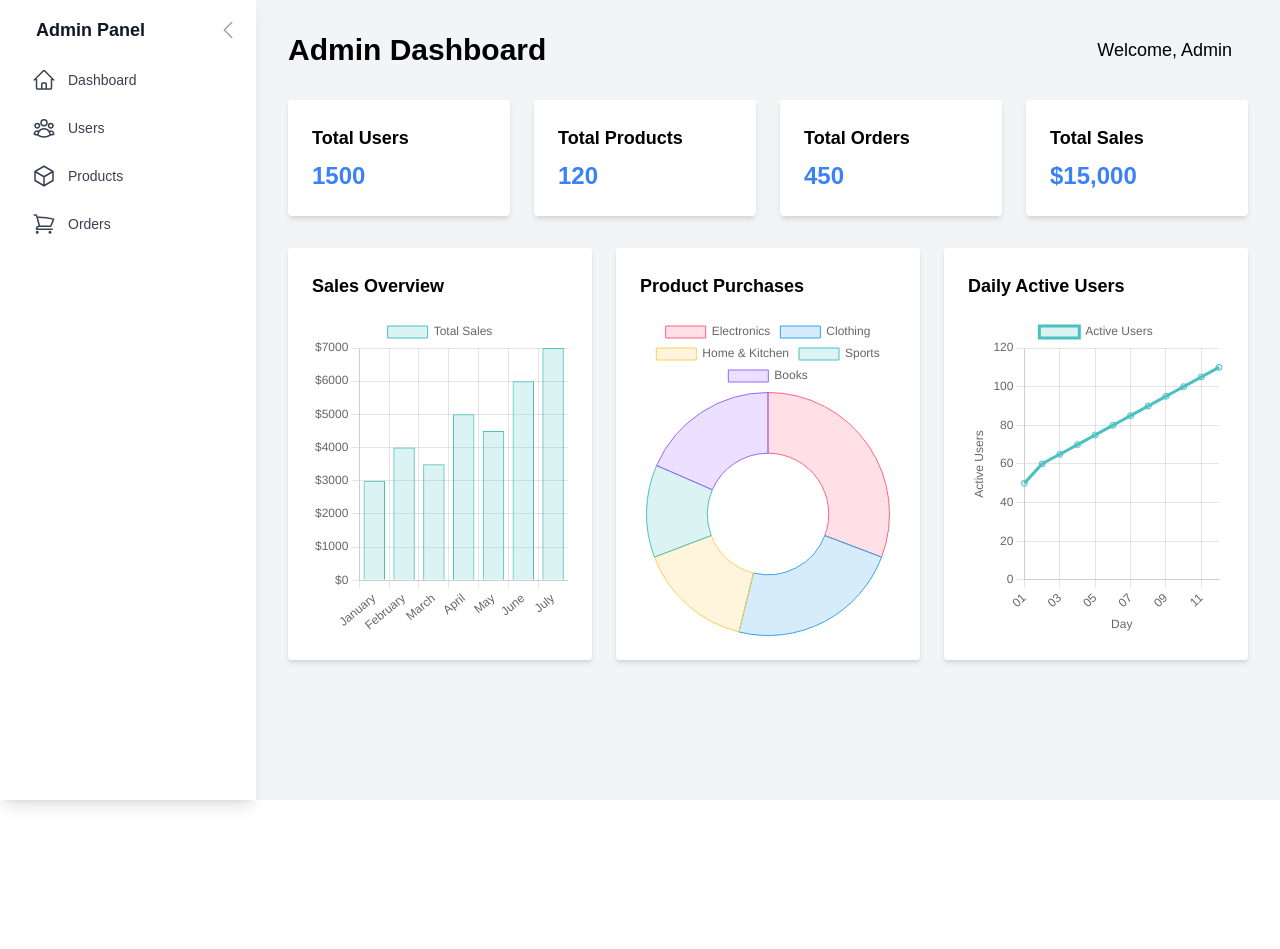
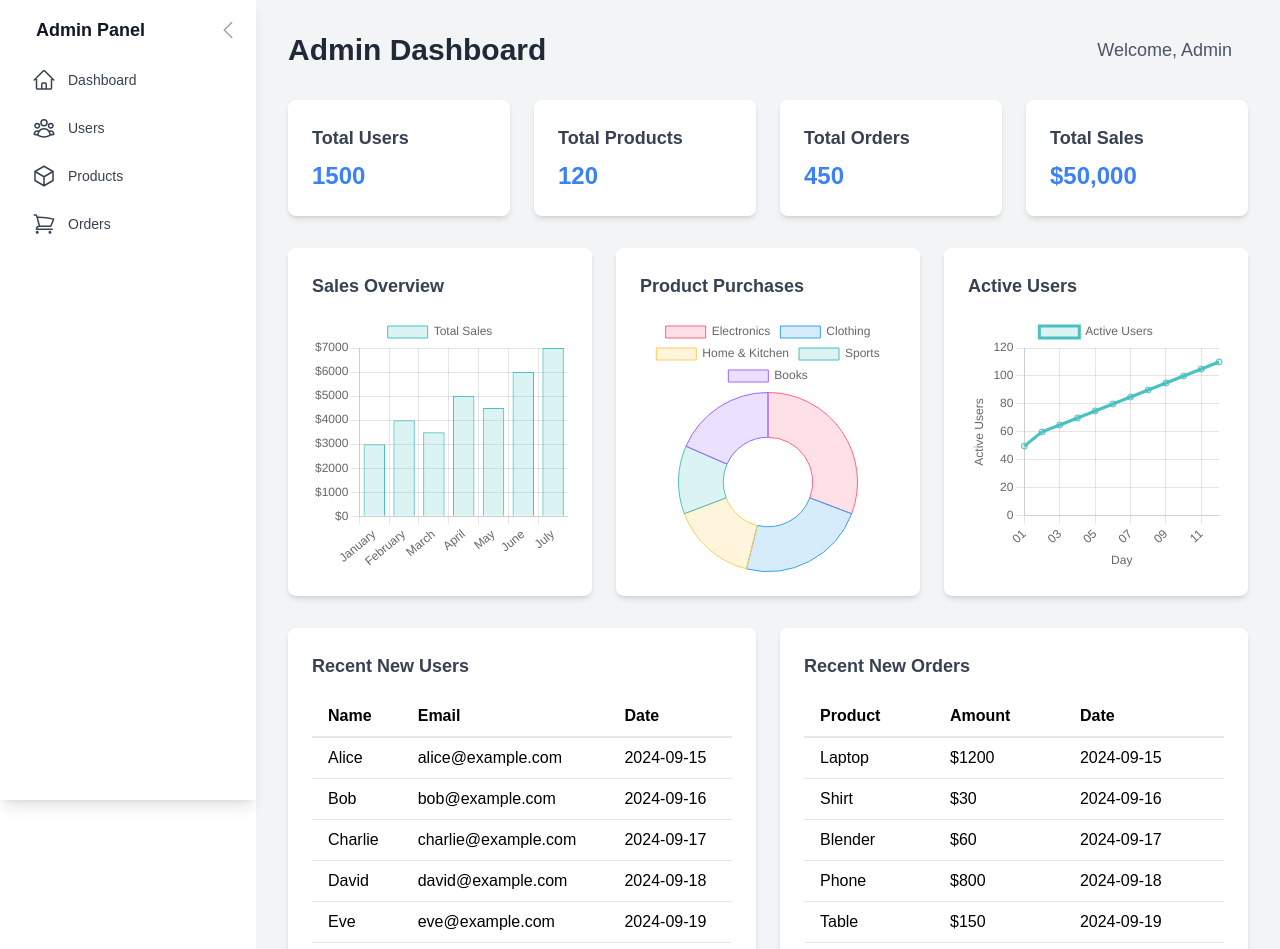
Before and after one commit to bagashanantoputra/e-commerce-dev, a React (Create React App) app in the folder frontend/: page /dashboard in a window 1280 px wide. Shown: the top 949 px of the page. Before the commit the page ends 800 px from the top, so only its background shows below. Built offline with nearby package versions, Linux system fonts and the light colour scheme.

Commit message:
enhance auth feat

```diff
--- a/frontend/src/App.js
+++ b/frontend/src/App.js
@@ -11,9 +11,12 @@ import ProfilePage from './customer/pages/ProfilePage/ProfilePage';
 import PrivateRoute from './customer/components/PrivateRoutes/PrivateRoute';
 
 // Admin Page
-import DashboardPage from './admin/components/pages/DashboardPage/DashboardPage';
+import DashboardPage from './admin/pages/DashboardPage/DashboardPage';
 
 import { UserContextProvider } from './context/userContext';
+import UserPage from './admin/pages/UserPage/UserPage';
+import ProductAdminPage from './admin/pages/ProductPage/ProductPage';
+import OrderPage from './admin/pages/OrderPage/OrderPage';
 
 
 function App() {
@@ -42,6 +45,9 @@ function App() {
             }
           />
           <Route path="dashboard" element={<DashboardPage/>} />
+          <Route path="users" element={<UserPage/>} />
+          <Route path="product-admin" element={<ProductAdminPage/>} />
+          <Route path="orders" element={<OrderPage/>} />
         </Routes>
       </div>
     </UserContextProvider>
--- a/frontend/src/admin/components/AdminNavbar/AdminNavbar.jsx
+++ b/frontend/src/admin/components/AdminNavbar/AdminNavbar.jsx
@@ -85,7 +85,7 @@ const AdminNavbar = ({ onMinimizeChange }) => {
   const navigationItems = [
     { name: 'Dashboard', href: '/dashboard', icon: HomeIcon },
     { name: 'Users', href: '/users', icon: UserGroupIcon },
-    { name: 'Products', href: '/products', icon: CubeIcon },
+    { name: 'Products', href: '/product-admin', icon: CubeIcon },
     { name: 'Orders', href: '/orders', icon: ShoppingCartIcon },
   ];
 
--- a/frontend/src/admin/components/Dashboard/Dashboard.jsx
+++ b/frontend/src/admin/components/Dashboard/Dashboard.jsx
@@ -1,9 +1,30 @@
-import React from 'react';
+import React, { useState } from 'react';
 import { Bar, Doughnut, Line } from 'react-chartjs-2';
 import { Chart as ChartJS, CategoryScale, LinearScale, BarElement, LineElement, Title, Tooltip, Legend, ArcElement, PointElement } from 'chart.js';
 
 // Register Chart.js components
 ChartJS.register(CategoryScale, LinearScale, BarElement, LineElement, Title, Tooltip, Legend, ArcElement, PointElement);
+
+const itemsPerPage = 5;
+
+const Pagination = ({ currentPage, totalItems, onPageChange }) => {
+  const totalPages = Math.ceil(totalItems / itemsPerPage);
+  const pages = [...Array(totalPages).keys()].map(num => num + 1);
+
+  return (
+    <div className="flex justify-center mt-2">
+      {pages.map(page => (
+        <button
+          key={page}
+          onClick={() => onPageChange(page)}
+          className={`mx-1 px-3 py-1 rounded-md text-sm ${currentPage === page ? 'bg-blue-600 text-white' : 'bg-gray-200 text-gray-800 hover:bg-gray-300'}`}
+        >
+          {page}
+        </button>
+      ))}
+    </div>
+  );
+};
 
 const Dashboard = () => {
   // Sample data for the bar chart
@@ -133,62 +154,137 @@ const Dashboard = () => {
     },
   };
 
+  // Sample data for recent new users and orders
+  const allUsers = [
+    { id: 1, name: 'Alice', email: 'alice@example.com', date: '2024-09-15' },
+    { id: 2, name: 'Bob', email: 'bob@example.com', date: '2024-09-16' },
+    { id: 3, name: 'Charlie', email: 'charlie@example.com', date: '2024-09-17' },
+    { id: 4, name: 'David', email: 'david@example.com', date: '2024-09-18' },
+    { id: 5, name: 'Eve', email: 'eve@example.com', date: '2024-09-19' },
+    { id: 6, name: 'Frank', email: 'frank@example.com', date: '2024-09-20' },
+  ];
+
+  const allOrders = [
+    { id: 1, product: 'Laptop', amount: 1200, date: '2024-09-15' },
+    { id: 2, product: 'Shirt', amount: 30, date: '2024-09-16' },
+    { id: 3, product: 'Blender', amount: 60, date: '2024-09-17' },
+    { id: 4, product: 'Phone', amount: 800, date: '2024-09-18' },
+    { id: 5, product: 'Table', amount: 150, date: '2024-09-19' },
+    { id: 6, product: 'Book', amount: 20, date: '2024-09-20' },
+  ];
+
+  const [currentUserPage, setCurrentUserPage] = useState(1);
+  const [currentOrderPage, setCurrentOrderPage] = useState(1);
+
+  const paginatedUsers = allUsers.slice((currentUserPage - 1) * itemsPerPage, currentUserPage * itemsPerPage);
+  const paginatedOrders = allOrders.slice((currentOrderPage - 1) * itemsPerPage, currentOrderPage * itemsPerPage);
+
   return (
-    <div className="h-screen bg-gray-100">
-      {/* Main content */}
+    <div className="min-h-screen bg-gray-100">
       <main className="min-h-full p-4 md:p-8">
-        {/* Header */}
         <header className="flex flex-col md:flex-row justify-between items-center mb-8">
-          <h1 className="text-2xl md:text-3xl font-bold mb-4 md:mb-0">Admin Dashboard</h1>
+          <h1 className="text-2xl md:text-3xl font-bold mb-4 md:mb-0 text-gray-800">Admin Dashboard</h1>
           <div className="flex items-center">
-            <span className="mr-4 text-lg">Welcome, Admin</span>
+            <span className="mr-4 text-lg text-gray-600">Welcome, Admin</span>
           </div>
         </header>
 
-        {/* Content Area */}
+        {/* Overview Section */}
         <section className="grid grid-cols-1 sm:grid-cols-2 lg:grid-cols-4 gap-6 mb-8">
-          <div className="bg-white p-6 rounded shadow-md">
-            <h3 className="text-lg font-semibold mb-2">Total Users</h3>
+          <div className="bg-white p-6 rounded-lg shadow-md hover:shadow-xl transition-shadow duration-300">
+            <h3 className="text-lg font-semibold mb-2 text-gray-700">Total Users</h3>
             <p className="text-2xl font-bold text-blue-500">1500</p>
           </div>
-          <div className="bg-white p-6 rounded shadow-md">
-            <h3 className="text-lg font-semibold mb-2">Total Products</h3>
+          <div className="bg-white p-6 rounded-lg shadow-md hover:shadow-xl transition-shadow duration-300">
+            <h3 className="text-lg font-semibold mb-2 text-gray-700">Total Products</h3>
             <p className="text-2xl font-bold text-blue-500">120</p>
           </div>
-          <div className="bg-white p-6 rounded shadow-md">
-            <h3 className="text-lg font-semibold mb-2">Total Orders</h3>
+          <div className="bg-white p-6 rounded-lg shadow-md hover:shadow-xl transition-shadow duration-300">
+            <h3 className="text-lg font-semibold mb-2 text-gray-700">Total Orders</h3>
             <p className="text-2xl font-bold text-blue-500">450</p>
           </div>
-          <div className="bg-white p-6 rounded shadow-md">
-            <h3 className="text-lg font-semibold mb-2">Total Sales</h3>
-            <p className="text-2xl font-bold text-blue-500">$15,000</p>
+          <div className="bg-white p-6 rounded-lg shadow-md hover:shadow-xl transition-shadow duration-300">
+            <h3 className="text-lg font-semibold mb-2 text-gray-700">Total Sales</h3>
+            <p className="text-2xl font-bold text-blue-500">$50,000</p>
           </div>
         </section>
 
-        {/* Charts Area */}
-        <section className="grid grid-cols-1 md:grid-cols-2 lg:grid-cols-3 gap-6">
-          {/* Bar Chart */}
-          <div className="bg-white p-6 rounded shadow-md">
-            <h3 className="text-lg font-semibold mb-4">Sales Overview</h3>
-            <div className="w-full h-64 lg:h-80">
+        {/* Charts Section */}
+        <section className="grid grid-cols-1 lg:grid-cols-3 gap-6 mb-8">
+          <div className="bg-white p-6 rounded-lg shadow-md hover:shadow-xl transition-shadow duration-300">
+            <h3 className="text-lg font-semibold mb-4 text-gray-700">Sales Overview</h3>
+            <div className="h-64">
               <Bar data={barData} options={barOptions} />
             </div>
           </div>
 
-          {/* Pie Chart */}
-          <div className="bg-white p-6 rounded shadow-md">
-            <h3 className="text-lg font-semibold mb-4">Product Purchases</h3>
-            <div className="w-full h-64 lg:h-80">
+          <div className="bg-white p-6 rounded-lg shadow-md hover:shadow-xl transition-shadow duration-300">
+            <h3 className="text-lg font-semibold mb-4 text-gray-700">Product Purchases</h3>
+            <div className="h-64">
               <Doughnut data={pieData} options={pieOptions} />
             </div>
           </div>
 
-          {/* Line Chart */}
-          <div className="bg-white p-6 rounded shadow-md">
-            <h3 className="text-lg font-semibold mb-4">Daily Active Users</h3>
-            <div className="w-full h-64 lg:h-80">
+          <div className="bg-white p-6 rounded-lg shadow-md hover:shadow-xl transition-shadow duration-300">
+            <h3 className="text-lg font-semibold mb-4 text-gray-700">Active Users</h3>
+            <div className="h-64">
               <Line data={lineData} options={lineOptions} />
             </div>
+          </div>
+        </section>
+
+        {/* Recent New Users and Orders Tables Side by Side */}
+        <section className="grid grid-cols-1 md:grid-cols-2 gap-6 mb-8">
+          {/* Recent New Users Table */}
+          <div className="bg-white p-6 rounded-lg shadow-md hover:shadow-xl transition-shadow duration-300">
+            <h3 className="text-lg font-semibold mb-4 text-gray-700">Recent New Users</h3>
+            <table className="min-w-full border-collapse">
+              <thead>
+                <tr>
+                  <th className="border-b-2 border-gray-200 px-4 py-2 text-left">Name</th>
+                  <th className="border-b-2 border-gray-200 px-4 py-2 text-left">Email</th>
+                  <th className="border-b-2 border-gray-200 px-4 py-2 text-left">Date</th>
+                </tr>
+              </thead>
+              <tbody>
+                {paginatedUsers.map(user => (
+                  <tr key={user.id}>
+                    <td className="border-b border-gray-200 px-4 py-2">{user.name}</td>
+                    <td className="border-b border-gray-200 px-4 py-2">{user.email}</td>
+                    <td className="border-b border-gray-200 px-4 py-2">{user.date}</td>
+                  </tr>
+                ))}
+              </tbody>
+            </table>
+            {paginatedUsers.length > 0 && (
+              <Pagination currentPage={currentUserPage} totalItems={allUsers.length} onPageChange={setCurrentUserPage} />
+            )}
+          </div>
+
+          {/* Recent New Orders Table */}
+          <div className="bg-white p-6 rounded-lg shadow-md hover:shadow-xl transition-shadow duration-300">
+            <h3 className="text-lg font-semibold mb-4 text-gray-700">Recent New Orders</h3>
+            <table className="min-w-full border-collapse">
+              <thead>
+                <tr>
+                  <th className="border-b-2 border-gray-200 px-4 py-2 text-left">Product</th>
+                  <th className="border-b-2 border-gray-200 px-4 py-2 text-left">Amount</th>
+                  <th className="border-b-2 border-gray-200 px-4 py-2 text-left">Date</th>
+                </tr>
+              </thead>
+              <tbody>
+                {paginatedOrders.map(order => (
+                  <tr key={order.id}>
+                    <td className="border-b border-gray-200 px-4 py-2">{order.product}</td>
+                    <td className="border-b border-gray-200 px-4 py-2">${order.amount}</td>
+                    <td className="border-b border-gray-200 px-4 py-2">{order.date}</td>
+                  </tr>
+                ))}
+              </tbody>
+            </table>
+            {paginatedOrders.length > 0 && (
+              <Pagination currentPage={currentOrderPage} totalItems={allOrders.length} onPageChange={setCurrentOrderPage} />
+            )}
           </div>
         </section>
       </main>
--- /dev/null
+++ b/frontend/src/admin/components/Order/Order.jsx
@@ -0,0 +1,9 @@
+import React from 'react'
+
+const Order = () => {
+  return (
+    <div>Order</div>
+  )
+}
+
+export default Order
--- /dev/null
+++ b/frontend/src/admin/components/Product/ProductAdmin.jsx
@@ -0,0 +1,9 @@
+import React from 'react'
+
+const ProductAdmin = () => {
+  return (
+    <div>Product</div>
+  )
+}
+
+export default ProductAdmin
--- /dev/null
+++ b/frontend/src/admin/components/Users/Users.jsx
@@ -0,0 +1,9 @@
+import React from 'react'
+
+const Users = () => {
+  return (
+    <div>Users</div>
+  )
+}
+
+export default Users
--- /dev/null
+++ b/frontend/src/admin/pages/DashboardPage/DashboardPage.jsx
@@ -0,0 +1,28 @@
+import React, { useState } from 'react';
+import AdminNavbar from '../../components/AdminNavbar/AdminNavbar';
+import Dashboard from '../../components/Dashboard/Dashboard';
+
+const DashboardPage = () => {
+  const [isMinimized, setIsMinimized] = useState(false);
+
+  // Callback function to receive the minimized state
+  const handleMinimizeChange = (minimizedState) => {
+    setIsMinimized(minimizedState);
+  };
+
+  return (
+    <div className="flex h-screen">
+      {/* Navbar */}
+      <AdminNavbar onMinimizeChange={handleMinimizeChange} />
+
+      {/* Dashboard Content */}
+      <div
+        className={`transition-all duration-300 ease-in-out flex-1 ${isMinimized ? 'lg:ml-20' : 'lg:ml-64'}`}
+      >
+        <Dashboard />
+      </div>
+    </div>
+  );
+};
+
+export default DashboardPage;
--- /dev/null
+++ b/frontend/src/admin/pages/OrderPage/OrderPage.jsx
@@ -0,0 +1,28 @@
+import React, { useState } from 'react';
+import AdminNavbar from '../../components/AdminNavbar/AdminNavbar';
+import Order from '../../components/Order/Order';
+
+const OrderPage = () => {
+  const [isMinimized, setIsMinimized] = useState(false);
+
+  // Callback function to receive the minimized state
+  const handleMinimizeChange = (minimizedState) => {
+    setIsMinimized(minimizedState);
+  };
+
+  return (
+    <div className="flex h-screen">
+      {/* Navbar */}
+      <AdminNavbar onMinimizeChange={handleMinimizeChange} />
+
+      {/* Order Content */}
+      <div
+        className={`transition-all duration-300 ease-in-out flex-1 ${isMinimized ? 'lg:ml-20' : 'lg:ml-64'}`}
+      >
+        <Order />
+      </div>
+    </div>
+  );
+};
+
+export default OrderPage;
--- a/frontend/src/admin/components/pages/DashboardPage/DashboardPage.jsx
+++ b/frontend/src/admin/pages/ProductPage/ProductPage.jsx
@@ -1,8 +1,9 @@
 import React, { useState } from 'react';
-import AdminNavbar from '../../AdminNavbar/AdminNavbar';
-import Dashboard from '../../Dashboard/Dashboard';
+import AdminNavbar from '../../components/AdminNavbar/AdminNavbar';
+import ProductAdmin from '../../components/Product/ProductAdmin';
 
-const DashboardPage = () => {
+
+const ProductAdminPage = () => {
   const [isMinimized, setIsMinimized] = useState(false);
 
   // Callback function to receive the minimized state
@@ -15,14 +16,14 @@ const DashboardPage = () => {
       {/* Navbar */}
       <AdminNavbar onMinimizeChange={handleMinimizeChange} />
 
-      {/* Dashboard Content */}
+      {/* Product Content */}
       <div
         className={`transition-all duration-300 ease-in-out flex-1 ${isMinimized ? 'lg:ml-20' : 'lg:ml-64'}`}
       >
-        <Dashboard />
+        <ProductAdmin />
       </div>
     </div>
   );
 };
 
-export default DashboardPage;
+export default ProductAdminPage;
--- /dev/null
+++ b/frontend/src/admin/pages/UserPage/UserPage.jsx
@@ -0,0 +1,28 @@
+import React, { useState } from 'react';
+import AdminNavbar from '../../components/AdminNavbar/AdminNavbar';
+import Users from '../../components/Users/Users';
+
+const UserPage = () => {
+  const [isMinimized, setIsMinimized] = useState(false);
+
+  // Callback function to receive the minimized state
+  const handleMinimizeChange = (minimizedState) => {
+    setIsMinimized(minimizedState);
+  };
+
+  return (
+    <div className="flex h-screen">
+      {/* Navbar */}
+      <AdminNavbar onMinimizeChange={handleMinimizeChange} />
+
+      {/* User Content */}
+      <div
+        className={`transition-all duration-300 ease-in-out flex-1 ${isMinimized ? 'lg:ml-20' : 'lg:ml-64'}`}
+      >
+        <Users />
+      </div>
+    </div>
+  );
+};
+
+export default UserPage;
```
Also changed, not shown: 1 other file (tests, documents, lock files or other folders).
